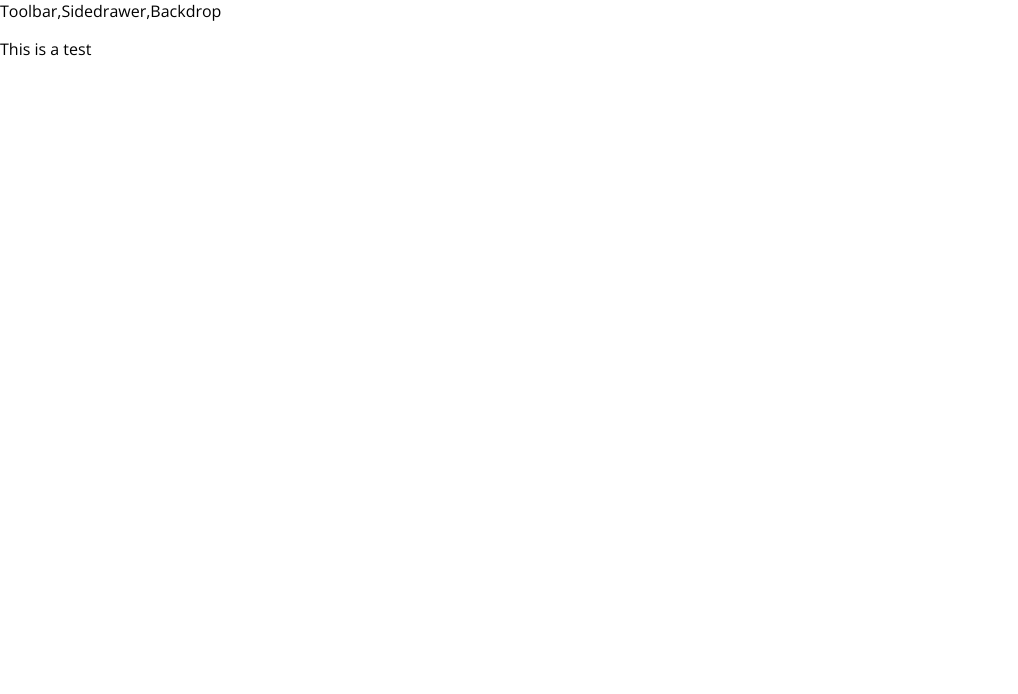
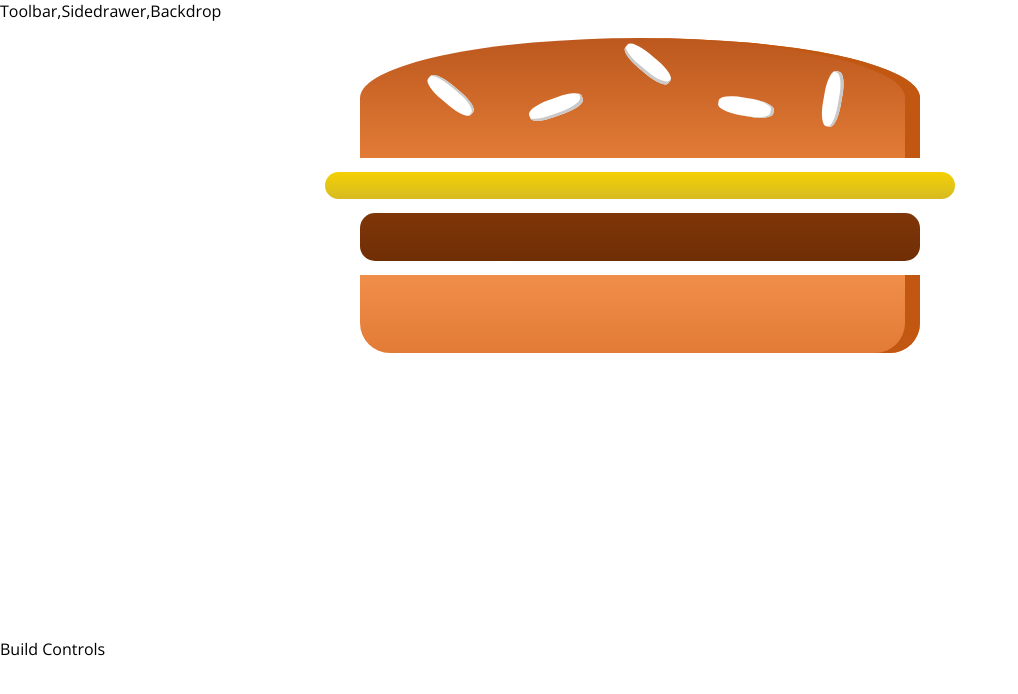
Before and after one commit to NomadXD/MyBurger, a React app: page / in a window 1280 px wide. Shown: the top 694 px of the page, without its empty margins (0-1018 px from the left). Built offline with nearby package versions, Linux system fonts and the light colour scheme.

Commit message:
component tree created

```diff
--- a/package.json
+++ b/package.json
@@ -31,6 +31,7 @@
     "postcss-flexbugs-fixes": "3.2.0",
     "postcss-loader": "2.0.8",
     "promise": "8.0.1",
+    "prop-types": "^15.7.2",
     "raf": "3.4.0",
     "react": "^16.12.0",
     "react-dev-utils": "^5.0.2",
--- a/src/App.js
+++ b/src/App.js
@@ -1,11 +1,12 @@
 import React, { Component } from 'react';
 import Layout from '../src/components/Layout/Layout'
+import BurgerBuilder from '../src/containers/BurgerBuilder/BurgerBuilder';
 
 class App extends Component {
   render() {
     return (
       <Layout>
-        <p>This is a test</p>
+        <BurgerBuilder></BurgerBuilder>
       </Layout>
     );
   }
--- /dev/null
+++ b/src/components/Burger/Burger.css
@@ -0,0 +1,31 @@
+.Burger{
+    width: 100%;
+    margin:auto;
+    height: 250px;
+    text-align: center;
+    font-weight: bold;
+    font-size: 1.2rem;
+}
+
+@media (min-width:500px) and (max-height:400px){
+    .Burger{
+        width: 350px;
+        height:300px;
+    }
+}
+
+
+@media (min-width:500px) and (min-height:401px){
+    .Burger{
+        width: 450px;
+        height:400px;
+    }
+}
+
+
+@media (min-width:1000px) and (min-height:700px){
+    .Burger{
+        width: 700px;
+        height:600px;
+    }
+}
--- /dev/null
+++ b/src/components/Burger/Burger.js
@@ -0,0 +1,16 @@
+import React from 'react';
+import classes from './Burger.css'
+import BurgerIngredient from './BurgerIngredients/BurgerIngredients'
+
+const burger = (props) => {
+    return(
+        <div className={classes.Burger}>
+            <BurgerIngredient type="bread-top"/>
+            <BurgerIngredient type="cheese"/>
+            <BurgerIngredient type="meat"/>
+            <BurgerIngredient type="bread-bottom"/>
+        </div>
+    );
+};
+
+export default burger;
--- /dev/null
+++ b/src/components/Burger/BurgerIngredients/BurgerIngredients.css
@@ -0,0 +1,113 @@
+.BreadBottom {
+    height: 13%;
+    width: 80%;
+    background: linear-gradient(#F08E4A, #e27b36);
+    border-radius: 0 0 30px 30px;
+    box-shadow: inset -15px 0 #c15711;
+    margin: 2% auto;
+}
+
+.BreadTop {
+    height: 20%;
+    width: 80%;
+    background: linear-gradient(#bc581e, #e27b36);
+    border-radius: 50% 50% 0 0;
+    box-shadow: inset -15px 0 #c15711;
+    margin: 2% auto;
+    position: relative;
+}
+
+.Seeds1 {
+    width: 10%;
+    height: 15%;
+    position: absolute;
+    background-color: white;
+    left: 30%;
+    top: 50%;
+    border-radius: 40%;
+    transform: rotate(-20deg);
+    box-shadow: inset -2px -3px #c9c9c9;
+}
+
+.Seeds1:after {
+    content: "";
+    width: 100%;
+    height: 100%;
+    position: absolute;
+    background-color: white;
+    left: -170%;
+    top: -260%;
+    border-radius: 40%;
+    transform: rotate(60deg);
+    box-shadow: inset -1px 2px #c9c9c9;
+  }
+
+.Seeds1:before {
+    content: "";
+    width: 100%;
+    height: 100%;
+    position: absolute;
+    background-color: white;
+    left: 180%;
+    top: -50%;
+    border-radius: 40%;
+    transform: rotate(60deg);
+    box-shadow: inset -1px -3px #c9c9c9;
+  }
+
+  .Seeds2 {
+    width: 10%;
+    height: 15%;
+    position: absolute;
+    background-color: white;
+    left: 64%;
+    top: 50%;
+    border-radius: 40%;
+    transform: rotate(10deg);
+    box-shadow: inset -3px 0 #c9c9c9;
+  }
+
+  .Seeds2:before {
+    content: "";
+    width: 100%;
+    height: 100%;
+    position: absolute;
+    background-color: white;
+    left: 150%;
+    top: -130%;
+    border-radius: 40%;
+    transform: rotate(90deg);
+    box-shadow: inset 1px 3px #c9c9c9;
+  }
+
+
+.Meat {
+    width: 80%;
+    height: 8%;
+    background: linear-gradient(#7f3608, #702e05);
+    margin: 2% auto;
+    border-radius: 15px;
+}
+
+.Cheese {
+    width: 90%;
+    height: 4.5%;
+    margin: 2% auto;
+    background: linear-gradient(#f4d004, #d6bb22);
+    border-radius: 20px;
+}
+
+.Salad {
+    width: 85%;
+    height: 7%;
+    margin: 2% auto;
+    background: linear-gradient(#228c1d, #91ce50);
+    border-radius: 20px;
+}
+
+.Bacon {
+    width: 80%;
+    height: 3%;
+    background: linear-gradient(#bf3813, #c45e38);
+    margin: 2% auto;
+}
--- /dev/null
+++ b/src/components/Burger/BurgerIngredients/BurgerIngredients.js
@@ -0,0 +1,49 @@
+import React,{Component} from 'react';
+import classes from './BurgerIngredients.css'
+import PropTypes from 'prop-types';
+
+
+class BurderIngredient extends Component{
+    render(){
+        let ingredient = null;
+
+        switch(this.props.type){
+            case('bread-bottom'):
+                ingredient = <div className={classes.BreadBottom}></div>
+            break;
+            case('bread-top'):
+                ingredient = (<div className={classes.BreadTop}>
+                                <div className={classes.Seeds1}></div>
+                                <div className={classes.Seeds2}></div>
+                              </div>
+                            )
+            break;
+            case('meat'):
+                ingredient = <div className={classes.Meat}></div>
+            break;
+            case('cheese'):
+                ingredient = <div className={classes.Cheese}></div>
+            break;
+            case('salad'):
+                ingredient = <div className={classes.Salad}></div>
+            break;
+            case('bacon'):
+                ingredient = <div className={classes.Bacon}></div>
+            break;
+            default:
+                ingredient = null;
+        }
+
+        return ingredient;
+    }
+
+
+
+}
+
+BurderIngredient.protoTypes = {
+    type:PropTypes.string.isRequired
+}
+
+
+export default BurderIngredient;
--- /dev/null
+++ b/src/components/Layout/Layout.css
@@ -0,0 +1,3 @@
+.Content{
+    margin-top: 16px;
+}
--- a/src/components/Layout/Layout.js
+++ b/src/components/Layout/Layout.js
@@ -1,11 +1,12 @@
 import React from 'react';
 import Aux from '../../hoc/Aux';
+import classes from './Layout.css';
 
 const layout = (props) => {
     return(
     <Aux>
         <div>Toolbar,Sidedrawer,Backdrop</div>
-        <main>
+        <main className={classes.Content}>
             {props.children}
         </main>
      </Aux>
--- /dev/null
+++ b/src/containers/BurgerBuilder/BurgerBuilder.js
@@ -0,0 +1,16 @@
+import React,{Component} from 'react';
+import Aux from '../../hoc/Aux';
+import Burger from '../../components/Burger/Burger'
+
+class BurgerBuilder extends Component{
+    render(){
+        return(
+            <Aux>
+                <Burger/>
+                <div>Build Controls</div>
+            </Aux>
+        )
+    }
+}
+
+export default BurgerBuilder;
```
Also changed, not shown: src/logo.svg (deleted), 1 other file (tests, documents, lock files or other folders).
